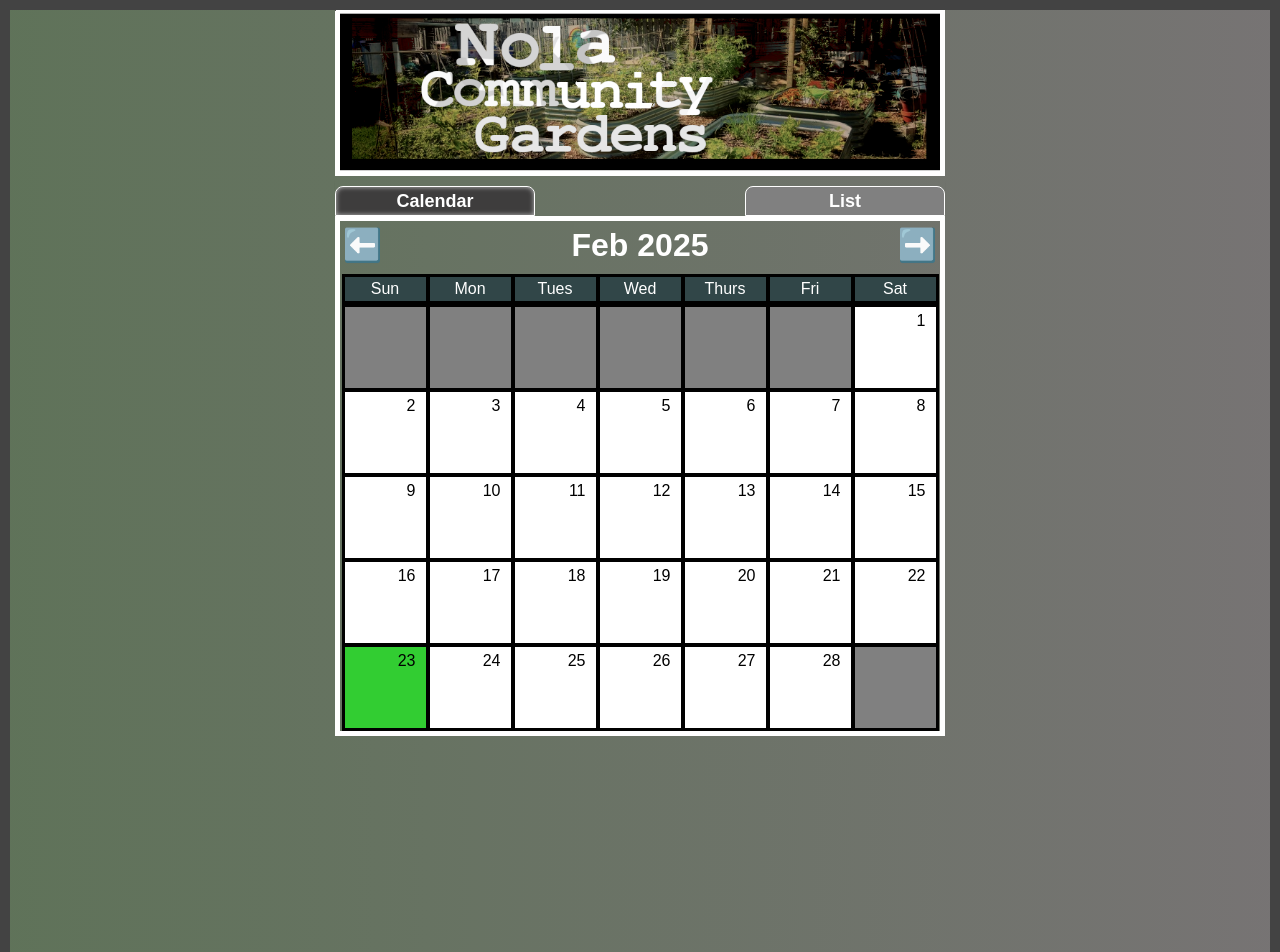
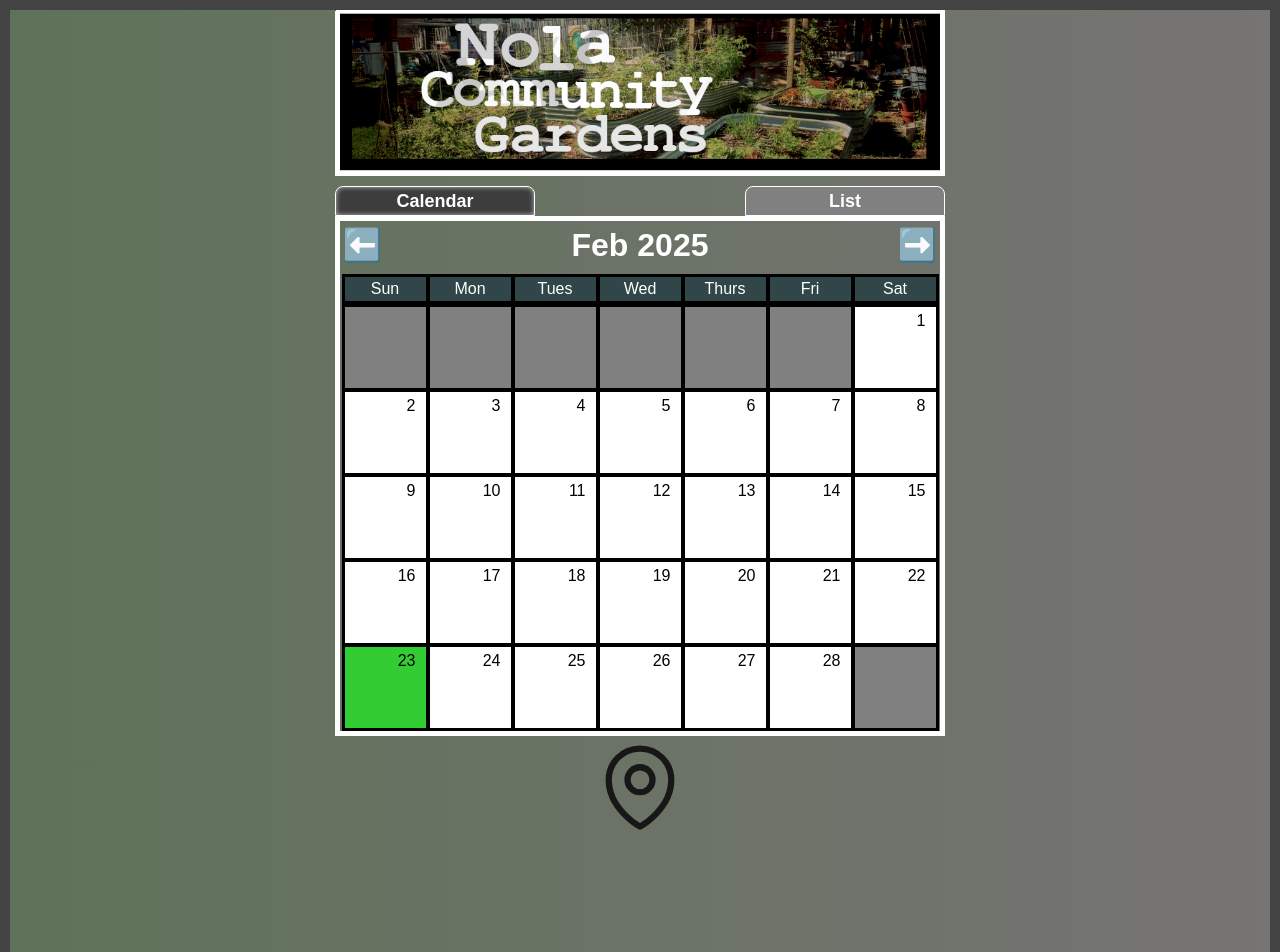
Before and after one commit to MichaelPaulKunz/nola-community-gardens, a Next.js app: page / in a window 1280 px wide. Shown: the top 952 px of the page. Built offline with nearby package versions, Linux system fonts and the light colour scheme; no server answers.

Commit message:
resource map link

```diff
--- a/app/components/Events/CalendarMonth/Calendar.tsx
+++ b/app/components/Events/CalendarMonth/Calendar.tsx
@@ -144,7 +144,6 @@ const Calendar = (props: Props) => {
           {state.squares.map((square)=> <DayTile key={square.id} dayEvents={square.dayEvents} fullDate={square.fullDate} weekDay={square.weekDay} dateDay={square.dateDay} isActiveDay={square.isActiveDay} openModal={openModal} eventLoaded={state.eventsLoaded}/>)}
         </div>
       </div>
-      <br></br><br></br><br></br><br></br><br></br><br></br><br></br><br></br><br></br><br></br><br></br><br></br><br></br><br></br><br></br><br></br><br></br><br></br><br></br><br></br>
     </div>
   )
 }
--- /dev/null
+++ b/app/components/ResourceMap.tsx
@@ -0,0 +1,16 @@
+import React from 'react'
+
+const ResourceMap = () => {
+  return (
+    <div>
+      <a href="https://www.google.com/maps/d/viewer?mid=1kaYI_k_P4pyR_dOxK46fCcEYso2JrV8&g_ep=CAESBzI0LjQ3LjQYACDdYipsLDk0MjQyNjE2LDk0MjIzMjk5LDk0MjE2NDEzLDk0MjEyNDk2LDk0MjA3Mzk0LDk0MjA3NTA2LDk0MjA4NTA2LDk0MjE3NTIzLDk0MjE4NjUzLDk0MjI5ODM5LDQ3MDg0MzkzLDk0MjEzMjAwQgJVUw%3D%3D&shorturl=1&ll=29.957050321531547%2C-90.0452639579093&z=13">
+        <svg style={{cursor: 'pointer', width: '100px', height: '100px'}} xmlns="http://www.w3.org/2000/svg" fill="none" viewBox="0 0 24 24" strokeWidth="1.5" stroke="currentColor" className="center-content">
+          <path strokeLinecap="round" strokeLinejoin="round" d="M15 10.5a3 3 0 1 1-6 0 3 3 0 0 1 6 0Z" />
+          <path strokeLinecap="round" strokeLinejoin="round" d="M19.5 10.5c0 7.142-7.5 11.25-7.5 11.25S4.5 17.642 4.5 10.5a7.5 7.5 0 1 1 15 0Z" />
+        </svg>
+      </a>
+    </div>
+  )
+}
+
+export default ResourceMap;
--- a/app/event/eventStyles.module.css
+++ b/app/event/eventStyles.module.css
@@ -139,7 +139,7 @@
   }
 
   .flyerContainer {
-    width: 20%;
+    width: 8%;
     height: auto;
     text-align: center;
   }
@@ -152,7 +152,7 @@
 
   .floatRight {
     float: right;
-    width: 50%;
+    width: 45%;
     margin-right: 2.5rem;
   }
 
@@ -172,7 +172,7 @@
 
   .eventHeading {
     font-weight: bold;
-    font-size: 1.5rem;
+    font-size: 1rem;
     margin: 0px 0px 0px 0px;
     width: 100%;
   }
--- a/app/page.tsx
+++ b/app/page.tsx
@@ -1,5 +1,6 @@
 import Image from "next/image";
 import Events from "./components/Events/Events"
+import ResourceMap from "./components/ResourceMap";
 
 export interface GardenEvent {
   weekDay: string;
@@ -58,7 +59,10 @@ export default function Home() {
                 style={{marginTop: '5px'}}
         />
       </div>
-      <Events fetchEvents={fetchEvents}/>
+      <Events fetchEvents={fetchEvents} />
+      <div className="" style={{textAlign: 'center'}}>
+        <ResourceMap />
+      </div>
       <div>
         <br></br><br></br><br></br><br></br><br></br><br></br><br></br><br></br><br></br><br></br><br></br>
       </div>
```
